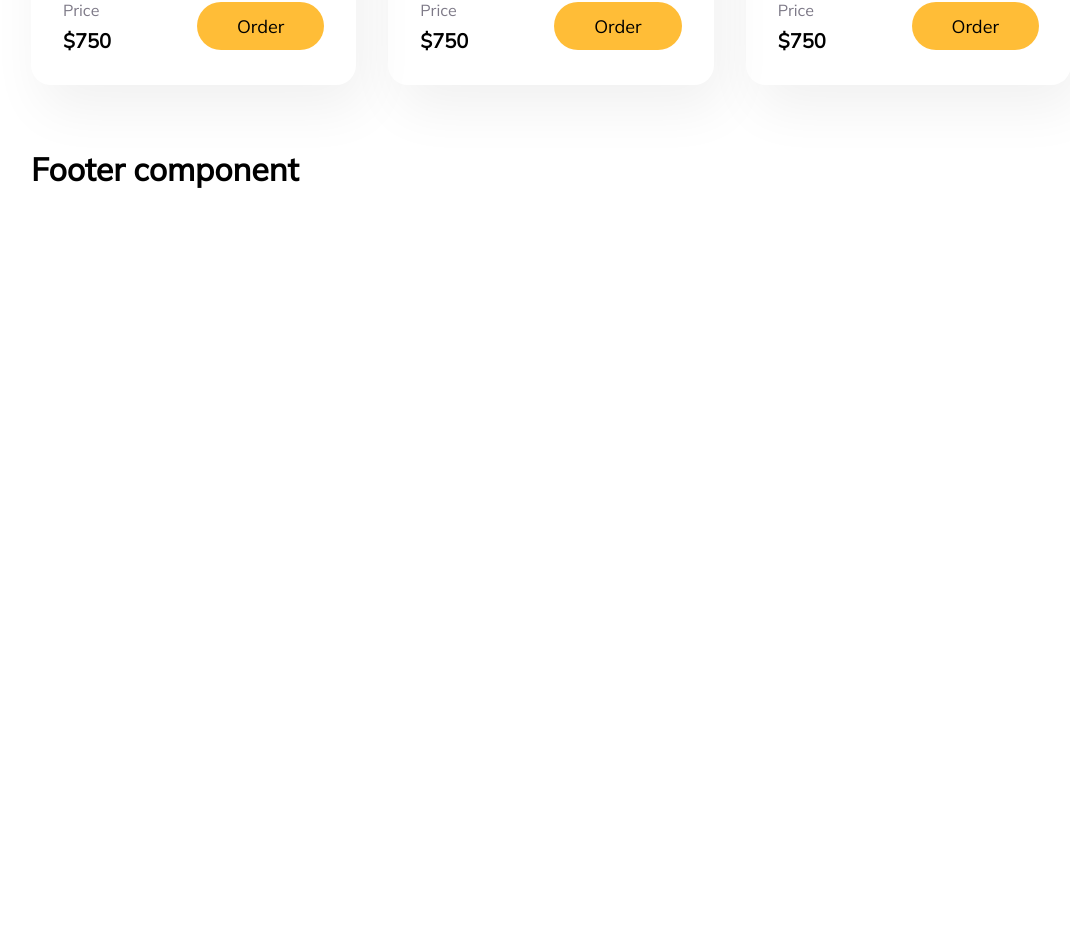
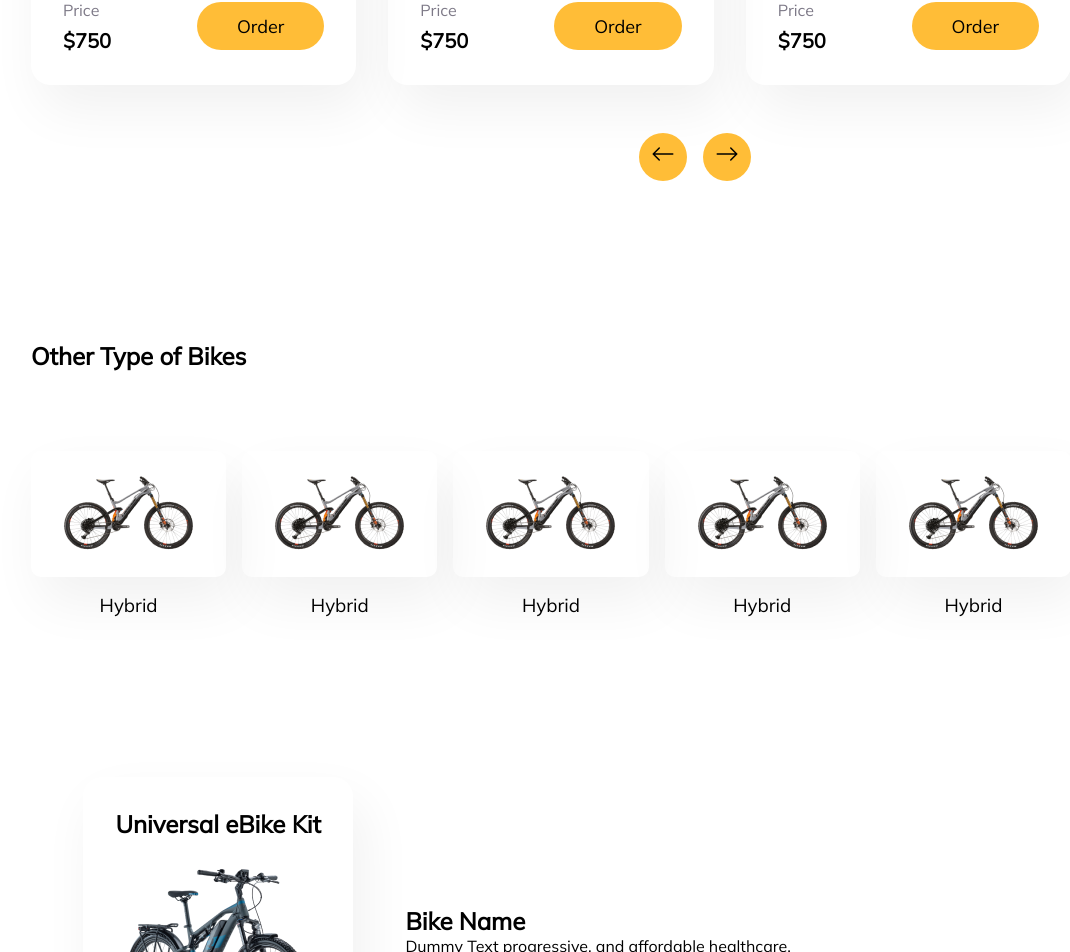
Before and after one commit to auleki/o2-assess, a React (Create React App) app: page / in a window 1280 px wide. Shown: the part 896-1848 px from the top of the page, without its empty margins (209-1279 px from the left). Before the commit the page ends 1117 px from the top, so only its background shows below. Built offline with nearby package versions, Linux system fonts and the light colour scheme; the HTML template or start-up script is replaced by a standard one.

Commit message:
completed two other sections

```diff
--- a/package.json
+++ b/package.json
@@ -45,6 +45,7 @@
     ]
   },
   "devDependencies": {
+    "@types/react-icons": "^3.0.0",
     "@types/styled-components": "^5.1.20"
   }
 }
--- /dev/null
+++ b/src/components/BikeTypeCard.tsx
@@ -0,0 +1,16 @@
+import React from 'react'
+import BikeTypeImg from '../assets/bike-type-1.png'
+import { SBikeTypeCard } from './styledComponents'
+
+const BikeTypeCard = () => {
+  return (
+    <SBikeTypeCard>
+      <div className="bike-image">
+        <img src={BikeTypeImg} alt="bike type" />
+      </div>
+      <h3 className="bike-type">Hybrid</h3>
+    </SBikeTypeCard>
+  )
+}
+
+export default BikeTypeCard
--- /dev/null
+++ b/src/components/IconButton.tsx
@@ -0,0 +1,12 @@
+import React from 'react'
+import { SIconButton } from "./styledComponents";
+
+const IconButton = ({ children }: any) => {
+  return (
+    <SIconButton>
+      {children}
+    </SIconButton>
+  )
+}
+
+export default IconButton
--- a/src/components/SearchBar.tsx
+++ b/src/components/SearchBar.tsx
@@ -1,12 +1,13 @@
 import React from 'react'
 import Button from './Button'
+import { icons } from './constants'
 import { SSearchBar } from './styledComponents'
 
 const SearchBar = () => {
   return (
     <SSearchBar>
       <div>
-        <h3>O</h3>
+        <h3><icons.search /></h3>
         <input type="text" placeholder='Search bike or anything' />
         <Button>Find</Button>
       </div>
--- a/src/components/constants.ts
+++ b/src/components/constants.ts
@@ -1,3 +1,5 @@
+import * as BSIcon from 'react-icons/bs'
+
 export const colors = {
   background: "#E5E5E5",
   yellow: "#FFBD37",
@@ -15,3 +17,9 @@ export const metrics = {
   headerParagraph: "21px",
   mainHeader: "48px",
 }
+
+export const icons = {
+  leftArrow: BSIcon.BsArrowLeft,
+  rightArrow: BSIcon.BsArrowRight,
+  search: BSIcon.BsSearch
+}
--- a/src/components/styledComponents.ts
+++ b/src/components/styledComponents.ts
@@ -68,6 +68,7 @@ export const SSearchBar = styled.div(
     border: 1px solid ${colors.borderLine};
     border-radius: 100px;
     margin-top: 2rem;
+    color: ${colors.grayText};
 
     div {
       align-items: center;
@@ -85,6 +86,36 @@ export const SSearchBar = styled.div(
       &:focus {
         outline: none;
       }
+    }
+  `
+)
+
+export const SIconButton = styled.button(
+  () => css`
+    background: ${colors.yellow};
+    height: 3rem;
+    width: 3rem;
+    border-radius: 50%;
+    border: none;
+    outline: 0;
+    display: flex;
+    align-items: center;
+    justify-content: center;
+    font-size: 24px;
+    font-weight: 800;
+    transition: background 200ms ease-in,
+      color 300ms ease-out;
+
+    &:hover {
+      background: ${colors.white};
+      cursor: pointer;
+      color: ${colors.blackText};
+      box-shadow: 4px 4px 35px rgba(0, 0, 0, .2);
+      transform: scale(1.1);
+    }
+
+    span {
+      font-weight: 800;
     }
   `
 )
@@ -107,10 +138,29 @@ export const SButton = styled.button(
 
 export const SFeaturedBikes = styled.div(
   () => css`
-    display: grid;
-    grid-template-columns: repeat(3, 1fr);
     margin-top: 5rem;
-    grid-gap: 2rem;
+    position: relative;
+
+    .bikes {
+      display: grid;
+      grid-template-columns: repeat(3, 1fr);
+      grid-gap: 2rem;
+    }
+
+    .navigation {
+      width: 100%;
+      text-align: right;
+      display: flex;
+      justify-content: flex-end;
+      padding-right: 20rem;
+      padding-top: 3rem;
+    }
+
+    .buttons {
+      display: flex;
+      gap: 1rem;
+
+    }
   `
 )
 
@@ -158,3 +208,70 @@ export const SFooter = styled.footer(
     margin-top: 2rem;
   `
 )
+
+
+export const SBikeTypes = styled.div(
+  () => css`
+    margin-top: 10rem;
+    margin-bottom: 10rem;
+
+    .bike-types {
+      margin-top: 5rem;
+      display: grid;
+      grid-gap: 1rem;
+      grid-template-columns: repeat(5, 1fr);
+    }
+  `
+)
+
+export const SBikeTypeCard = styled.div(
+  () => css`
+    text-align: center;
+    transition: color 200ms ease-in;
+
+    &:hover {
+      .bike-image {
+        border-color: ${colors.yellow};
+      }
+      color: ${colors.yellow};
+    }
+
+    .bike-type {
+      font-weight: 400;
+    }
+
+    .bike-image {
+      padding: 1rem;
+      border-radius: 10px;
+      border: 2px solid transparent;
+      margin-bottom: 1rem;
+      transition: border-color 200ms ease-in;
+      box-shadow: 10px 24px 54px rgba(0, 0, 0, 0.06);
+    }
+  `
+)
+
+export const STopBike = styled.div(
+  () => css`
+    display: grid;
+    grid-template-columns: 1.8fr 3.2fr;
+
+    .bike-card {
+      display: flex;
+      justify-content: center;
+      /* border: 1px solid crimson; */
+      width: 100%;
+    }
+
+    .information {
+      margin-right: 15rem;
+      display: flex;
+      flex-direction: column;
+      justify-content: center;
+
+      button {
+
+      }
+    }
+  `
+)
--- /dev/null
+++ b/src/layout/BikeTypes.tsx
@@ -0,0 +1,20 @@
+import React from 'react'
+import BikeTypeCard from '../components/BikeTypeCard'
+import { SBikeTypes } from '../components/styledComponents'
+
+const BikeTypes = () => {
+  return (
+    <SBikeTypes>
+      <h2 className='title'>Other Type of Bikes</h2>
+      <div className="bike-types">
+        <BikeTypeCard />
+        <BikeTypeCard />
+        <BikeTypeCard />
+        <BikeTypeCard />
+        <BikeTypeCard />
+      </div>
+    </SBikeTypes>
+  )
+}
+
+export default BikeTypes
--- a/src/layout/FeaturedBikes.tsx
+++ b/src/layout/FeaturedBikes.tsx
@@ -1,13 +1,25 @@
 import React from 'react'
 import BikeCard from '../components/BikeCard'
+import Button from '../components/Button'
+import { icons } from '../components/constants'
+import IconButton from '../components/IconButton'
 import { SFeaturedBikes } from '../components/styledComponents'
 
 const FeaturedBikes = () => {
   return (
     <SFeaturedBikes>
-      <BikeCard />
-      <BikeCard />
-      <BikeCard />
+      <div className="bikes">
+        <BikeCard />
+        <BikeCard />
+        <BikeCard />
+
+      </div>
+      <div className="navigation">
+        <div className="buttons">
+          <IconButton><span><icons.leftArrow /></span></IconButton>
+          <IconButton><span><icons.rightArrow /></span></IconButton>
+        </div>
+      </div>
     </SFeaturedBikes>
   )
 }
--- /dev/null
+++ b/src/layout/TopBike.tsx
@@ -0,0 +1,27 @@
+import React from 'react'
+import { STopBike } from '../components/styledComponents'
+import TopBikeImg from "../assets/bike.png"
+import Button from '../components/Button'
+import BikeCard from '../components/BikeCard'
+
+const TopBike = () => {
+  return (
+    <STopBike>
+      <div className="bike-card">
+        <BikeCard />
+      </div>
+      <div className="information">
+        <h2 className="bike-name">Bike Name</h2>
+        <p className="paragraph">
+          Dummy Text progressive, and affordable healthcare, accessible on mobile and online for everyone. To us, it’s not just work. We take pride
+          in the solutions we deliver
+        </p>
+        <div className="action">
+          <Button>Learn More</Button>
+        </div>
+      </div>
+    </STopBike>
+  )
+}
+
+export default TopBike
--- a/src/pages/Home.tsx
+++ b/src/pages/Home.tsx
@@ -1,12 +1,16 @@
 import React from 'react'
 import { Header, Layout } from '../layout'
 import FeaturedBikes from '../layout/FeaturedBikes'
+import BikeTypes from '../layout/BikeTypes'
+import TopBike from '../layout/TopBike'
 
 const Home = () => {
   return (
     <Layout>
       <Header />
       <FeaturedBikes />
+      <BikeTypes />
+      <TopBike />
     </Layout>
   )
 }
```
Also changed, not shown: src/layout/OtherBikes.tsx (deleted, +0 -11 lines), src/assets/bike-type-1.png (added), 1 other file (tests, documents, lock files or other folders).
